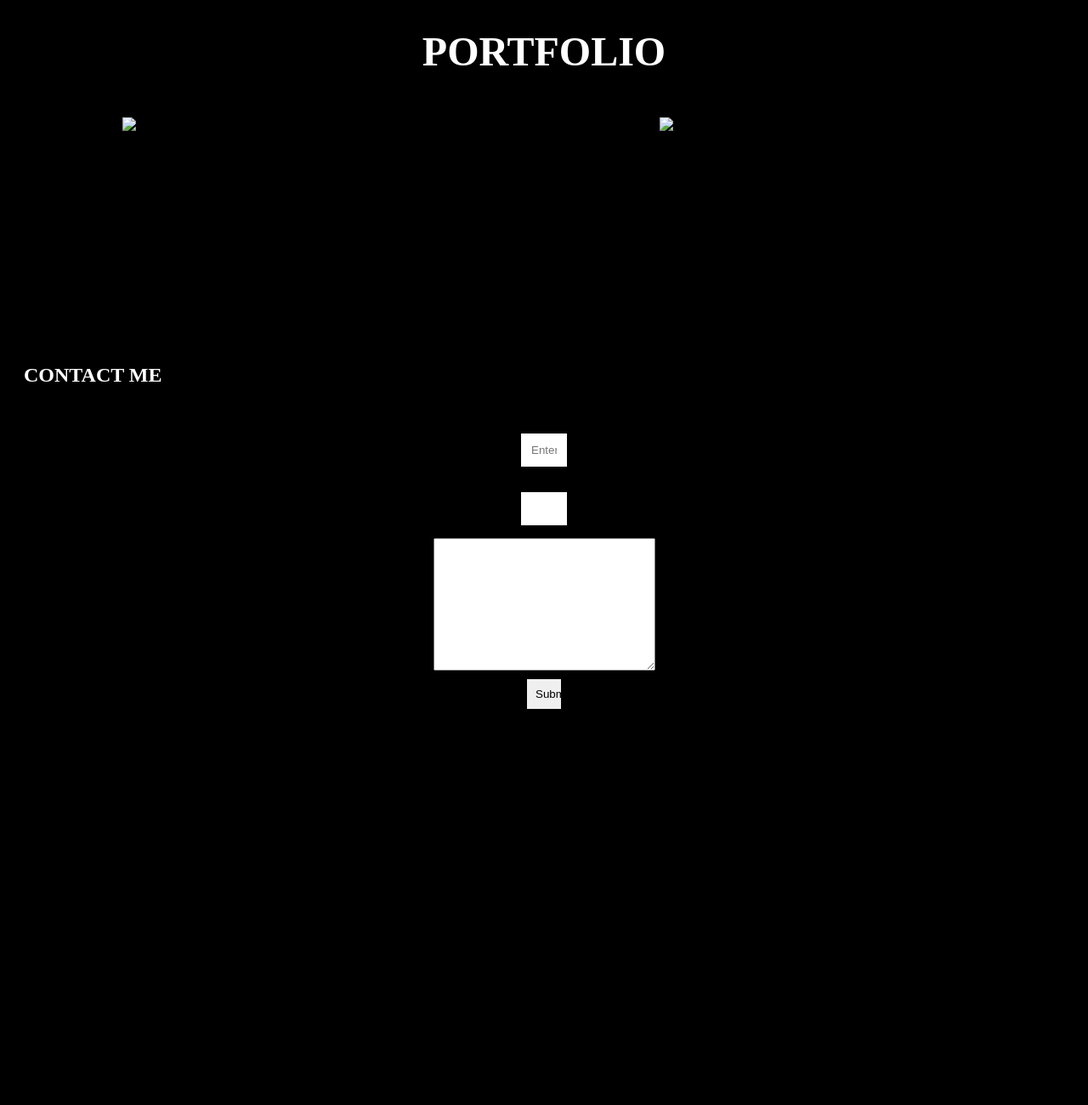
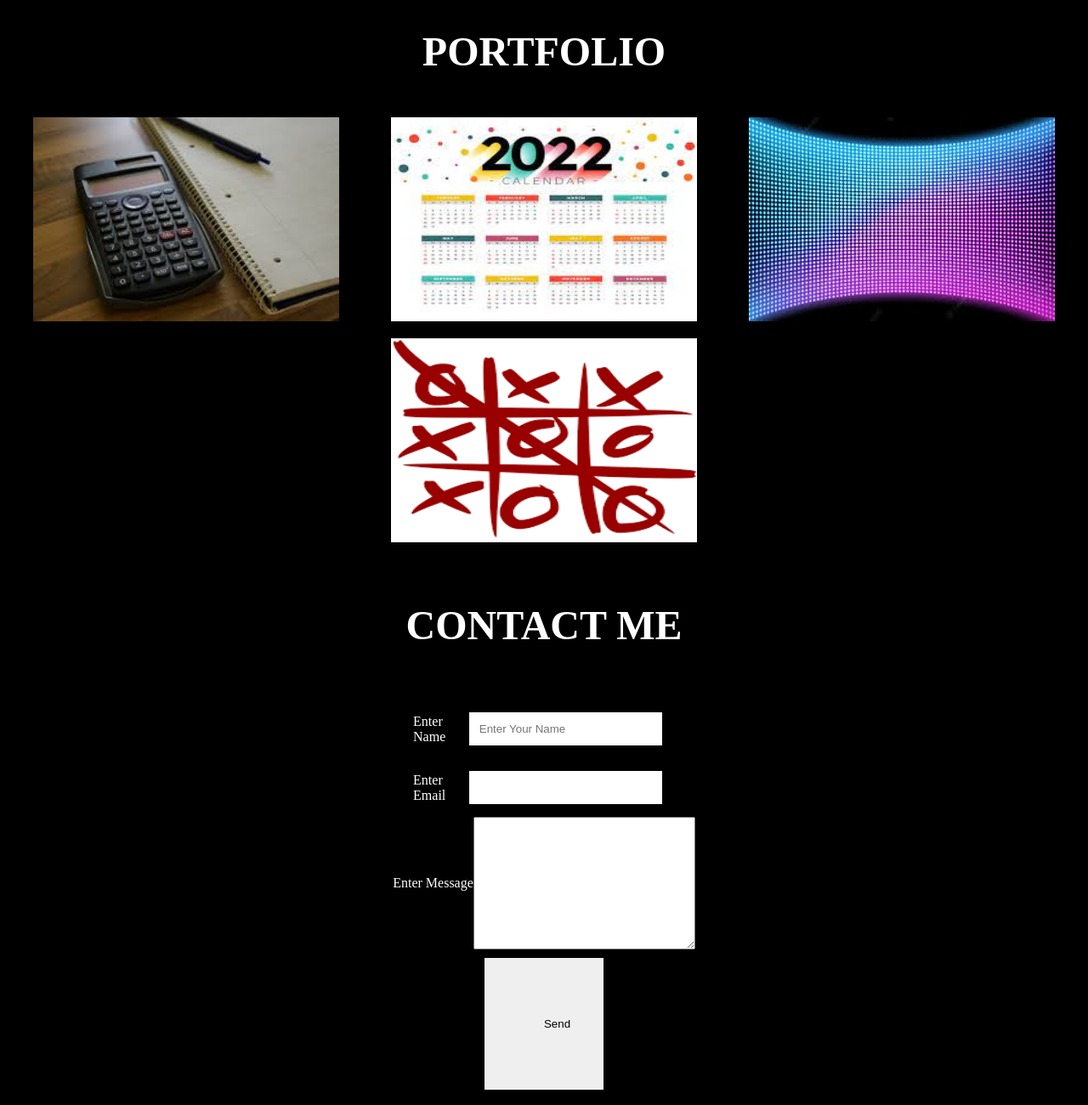
Before and after one commit to Marie-Techy/Learn-About-Me, a plain HTML site: page index.html in a window 1280 px wide. Shown: the part 1420-2720 px from the top of the page at 85% size. Before the commit the page ends 2312 px from the top, so only its background shows below. Drawn offline with Linux system fonts and the light colour scheme.

```diff
--- a/assets/css/style.css
+++ b/assets/css/style.css
@@ -119,8 +119,14 @@
 
 
 
+.row{
+  display: flex;
+  align-items: center;
+}
 
-
+.row input{
+  width: 100%;
+}
  /*Portfolio Section*/
 
  #portfolio{
@@ -154,6 +160,7 @@
   background-color: black;
   color: white;
   padding: 20px;
+  align-items: center;
 }
 .form{
   display: flex;
@@ -178,9 +185,9 @@
   outline: none;
 }
 #send{
-  padding: 10px;
+  padding: 70px;
   margin: 10px;
-  width: 40px;
+  width: 10px;
   border: none;
   outline: none;
 }
--- a/index.html
+++ b/index.html
@@ -47,21 +47,33 @@
     <section id=" portfolio">
       <h1 class="headings">PORTFOLIO</h1>
       <div class="gallery">
-        <img src="Portfolio/digital-marketing-meeting.jpg" alt=" " />
-        <img src="Portfolio/online-reputation-management.jpg" alt=" " />
+        <img src="./assets/images/caculator.jpeg" alt="Caculator" />
+        <img src="./assets/images/Calander.jpeg" alt="Calander " />
+        <img src="./assets/images/Led Wall.jpeg" alt="Led Wall " />
+        <img src="./assets/images/Tic Tac Toe.png" alt="Tic Tac Toe " />
       </div>
     </section>
 
     <section id="contact">
-      <h1 class="heading">CONTACT ME</h1>
+      <h1 class="headings">CONTACT ME</h1>
       <form action="" class="form">
+        <div class="row">
+          <label for="name">Enter Name</label>
           <input
             type="text"
             name="name"
             class="input"
+            id="name"
             placeholder="Enter Your Name"
           />
+        </div>
+        <div class="row">
+          <label for="email">Enter Email</label>
           <input type="email" name="email" class="input" />
+        </div>
+
+        <div class="row">
+          <label for="msg">Enter Message</label>
           <textarea
             name="msg"
             id="msg"
@@ -70,7 +82,8 @@
             placeholder="Enter Your Message"
           >
           </textarea>
-        <input type="submit" name="Send" id="send" />
+        </div>
+        <button type="submit" name="Send" id="send">Send</button>
       </form>
     </section>
   </body>
```
Also changed, not shown: assets/images/Calander.jpeg (added), assets/images/Led Wall.jpeg (added), assets/images/Tic Tac Toe.png (added), assets/images/brand-awareness.png (deleted), assets/images/caculator.jpeg (added), assets/images/cost-management.png (deleted), assets/images/lead-generation.png (deleted), 1 other file. Lines whose indentation alone changed are shown as unchanged.
